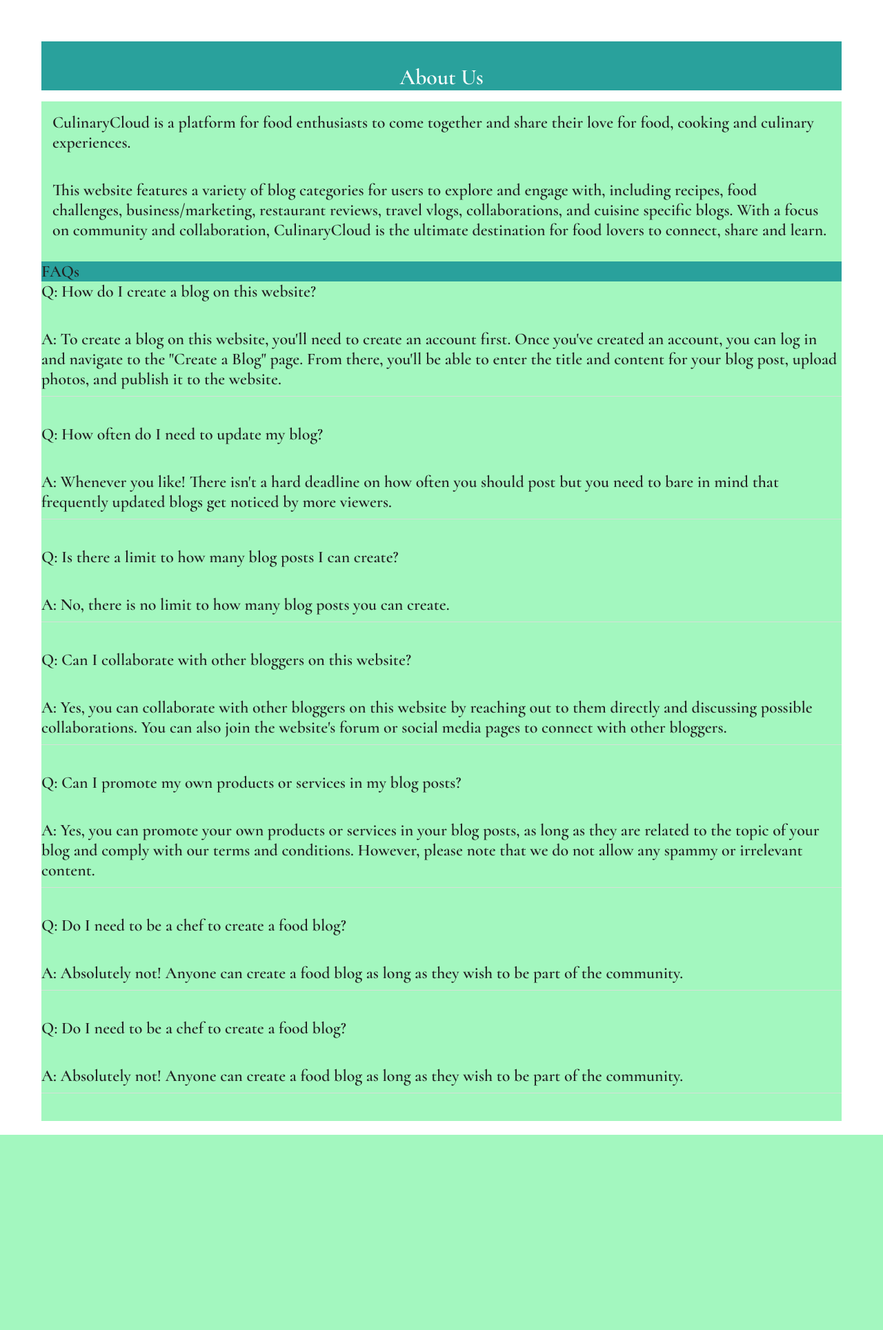
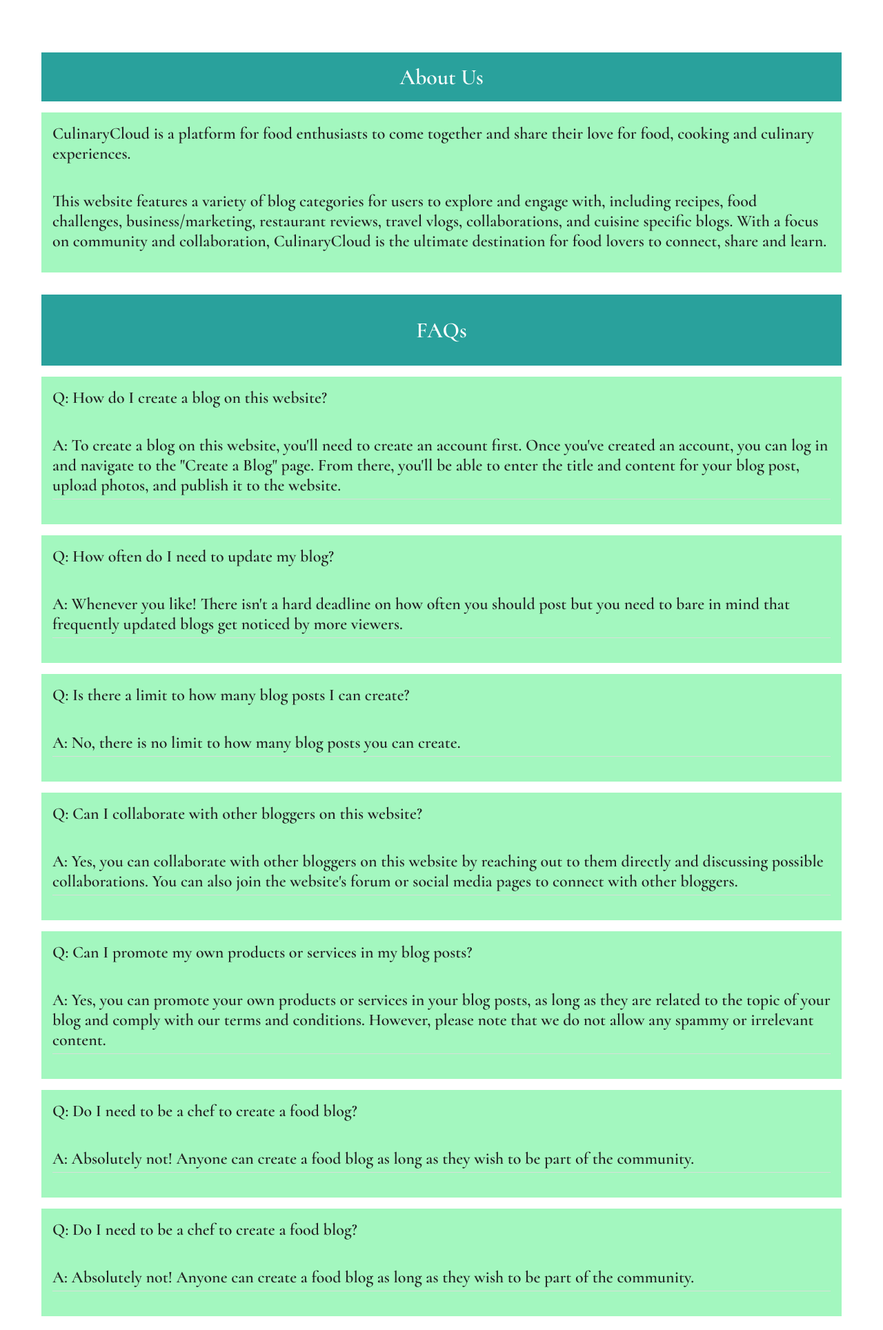
Before and after one commit to kitkat6410/COSC360_Project, a PHP site: page /about.html in a window 1280 px wide. Shown: the part 109-2037 px from the top of the page at 69% size. Before the commit the page ends 1754 px from the top, so only its background shows below. Run offline with PHP 8.4, Linux system fonts and the light colour scheme.

Commit message:
formatting change

```diff
--- a/css/styles.css
+++ b/css/styles.css
@@ -44,6 +44,34 @@
    padding-top: 2em;
  }
 
+ .title2{
+  padding-top: 2em;
+  color: white;
+  text-align: center;
+  font-size: 2em;
+ }
+
+ #aboutPage {
+  color: white;
+  text-align: center;
+  clear: left;
+  padding: 1em;
+  padding-bottom: 1em;
+  padding-top: 1em;
+  width: 100%;
+  margin-top: 1em;
+  margin-left: auto;
+  margin-right: auto;
+}
+
+.faq {
+  clear: left;
+  padding: 1em;
+  margin-top: 1em;
+  height: fit-content;
+  overflow: hidden;
+}
+
  nav {
    display: flex;
    justify-content: space-between;
@@ -72,7 +100,7 @@
  }
 
  h1 {
-   font-size: 1.5em;
+   font-size: 2em;
  }
 
  nav h1 {
@@ -113,8 +141,9 @@
  }
 
  .border{
-  padding-bottom: 10px;
+  padding-bottom: 5px;
   border-bottom: 1px solid #dddd;
+  margin-bottom: 20px;
  }
 
  section {
@@ -280,7 +309,7 @@
    }
  }
 
- .blogPrev{
+ .blogPrev {
    clear: left;
 
    padding: 1em;
@@ -313,13 +342,11 @@
 
  }
 
- #blogBrowse{
+ #blogBrowse {
    overflow: auto;
    display: block;
    width: 80%;
  }
-
-
 
  #browse {
    color: white;
@@ -328,8 +355,6 @@
 
 
  }
-
-
 
  #blogPage {
    padding-bottom: 1em;
@@ -344,6 +369,7 @@
  .linkbutton {
    display: block;
    float: right;
+
    margin-right: 2em;
    margin-top: 0.2em;
    padding: 0.5em;
```
